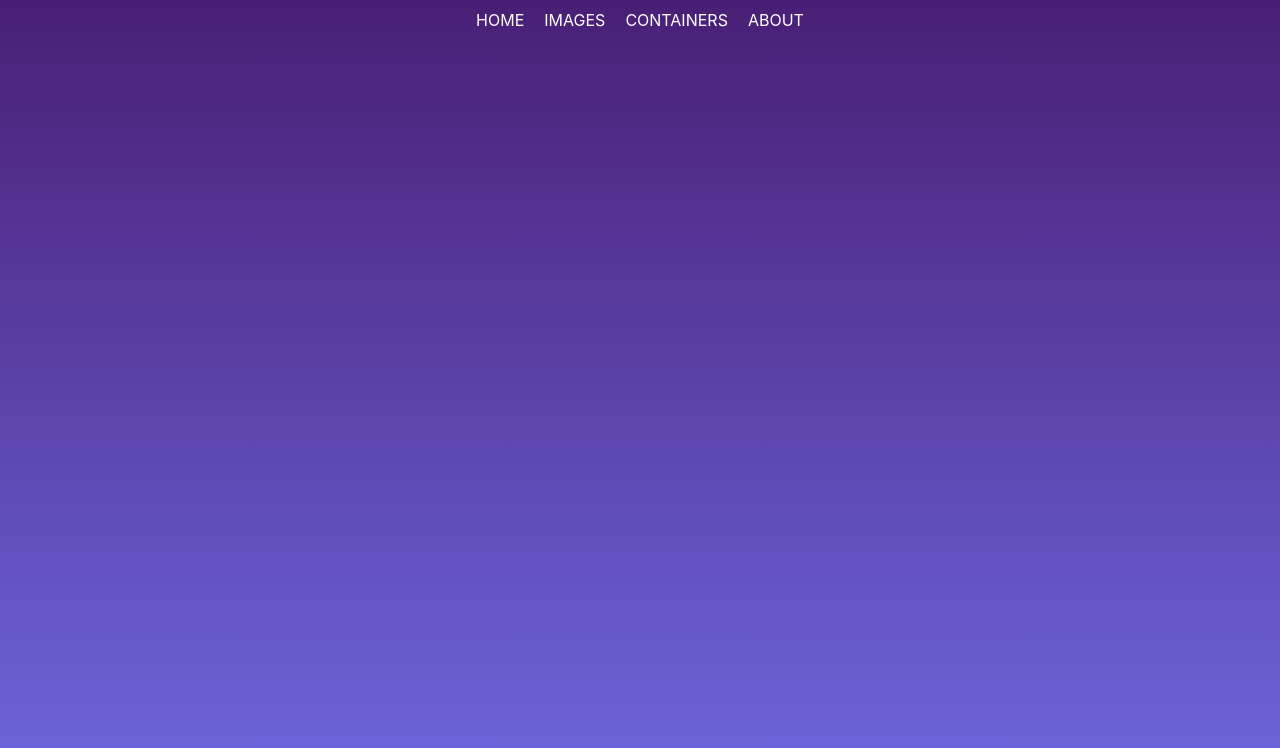
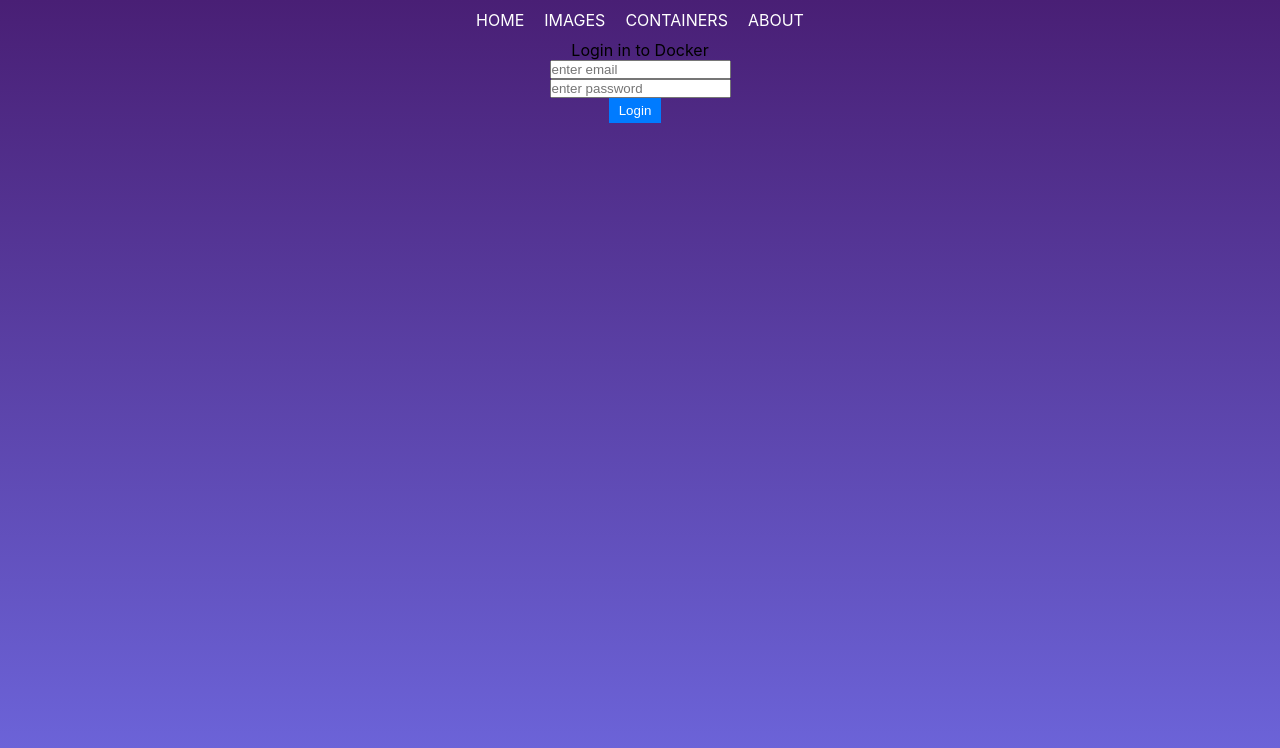
Before and after one commit to SSameer20/Docker-Automation, a React (Create React App) app in the folder client/: page /authentication in a window 1280 px wide. Shown: the top 748 px of the page. Built offline with nearby package versions, Linux system fonts and the light colour scheme.

Commit message:
Update: Authentication in project

```diff
--- a/client/package.json
+++ b/client/package.json
@@ -7,6 +7,7 @@
     "@testing-library/react": "^13.4.0",
     "@testing-library/user-event": "^13.5.0",
     "axios": "^1.7.2",
+    "nodemon": "^3.1.4",
     "react": "^18.3.1",
     "react-dom": "^18.3.1",
     "react-js-loader": "^0.1.3",
--- a/client/src/App.jsx
+++ b/client/src/App.jsx
@@ -6,12 +6,14 @@ import { Routes, Route } from 'react-router-dom';
 import Images from './components/Images';
 import About from './components/About';
 import Container from './components/Container';
+import Authentication from './components/Authentication';
 
 export default function App() {
   return (
     <div>
       <Navigation />
       <Routes>
+        <Route path="/authentication" element={<Authentication/>} />
         <Route path="/" element={<Home />} />
         <Route path="/images" element={<Images />} />
         <Route path="/container" element={<Container />} />
--- /dev/null
+++ b/client/src/components/Authentication.jsx
@@ -0,0 +1,21 @@
+import React, { useState } from 'react'
+import "../style/auth.css"
+
+export default function Authentication() {
+    const [email, setEmail] = useState('');
+    const [password, setPassword] = useState('');
+    const login = (e) =>{
+        e.preventDefault();
+        console.log(email, password);
+    }
+  return (
+    <>
+    <div className="auth">
+        <p >Login in to Docker</p>
+        <input type="email" placeholder='enter email' value={email} onChange={(e)=>setEmail(e.target.value)}/>
+        <input type="password" placeholder='enter password' value={password} onChange={(e)=>setPassword(e.target.value)}/>
+        <button onClick={login}>Login</button>
+    </div>
+    </>
+  )
+}
--- a/client/src/components/Home.jsx
+++ b/client/src/components/Home.jsx
@@ -1,5 +1,4 @@
 import React, { useState, useEffect } from 'react'
-import axios from 'axios'
 import "../style/home.css"
 import dockerImage from "../media/docker.png"
 
--- /dev/null
+++ b/client/src/style/auth.css
@@ -0,0 +1,6 @@
+.auth{
+    display: flex;
+    flex-direction: column;
+    justify-content: center;
+    align-items: center;
+}
```
Also changed, not shown: 1 other file (tests, documents, lock files or other folders).
